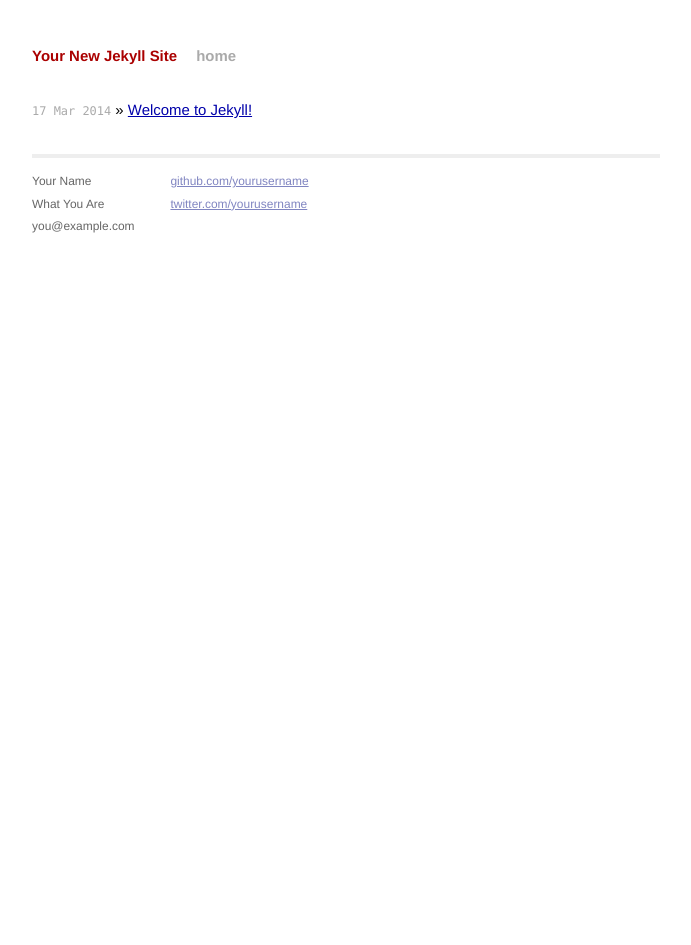
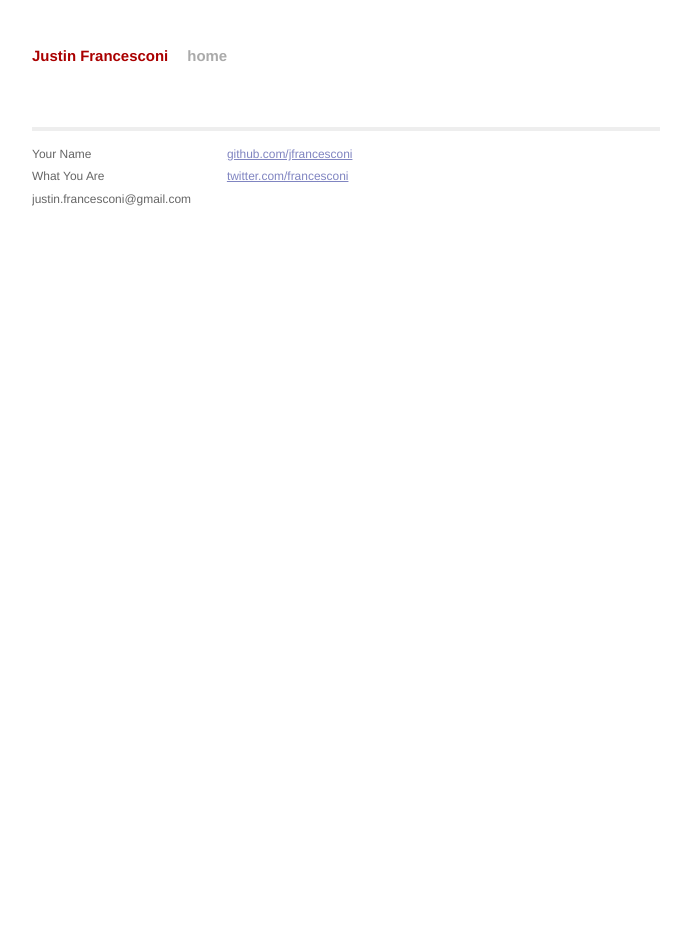
Before and after one commit to jfrancesconi/jfrancesconi.github.io, a Jekyll site: the page built from index.html, in a window 1280 px wide. Shown: the whole page, without its empty margins (294-985 px from the left). Built offline with Jekyll 4.4.1, drawn with Linux system fonts in a browser that asks for light colours; Markdown is read by kramdown in place of the engine named in the settings.

Commit message:
more updates

```diff
--- a/_config.yml
+++ b/_config.yml
@@ -1,3 +1,3 @@
-name: Your New Jekyll Site
+name: Justin Francesconi
 markdown: redcarpet
 pygments: true
--- a/_layouts/default.html
+++ b/_layouts/default.html
@@ -28,13 +28,13 @@
               <p>
                 Your Name<br />
                 What You Are<br />
-                you@example.com
+                justin.francesconi@gmail.com
               </p>
             </div>
             <div class="contact">
               <p>
-                <a href="https://github.com/yourusername">github.com/yourusername</a><br />
-                <a href="https://twitter.com/yourusername">twitter.com/yourusername</a><br />
+                <a href="https://github.com/jfrancesconi">github.com/jfrancesconi</a><br />
+                <a href="https://twitter.com/francesconi">twitter.com/francesconi</a><br />
               </p>
             </div>
           </div>
```
Also changed, not shown: _posts/2014-03-17-welcome-to-jekyll.markdown (deleted, +0 -24 lines).
